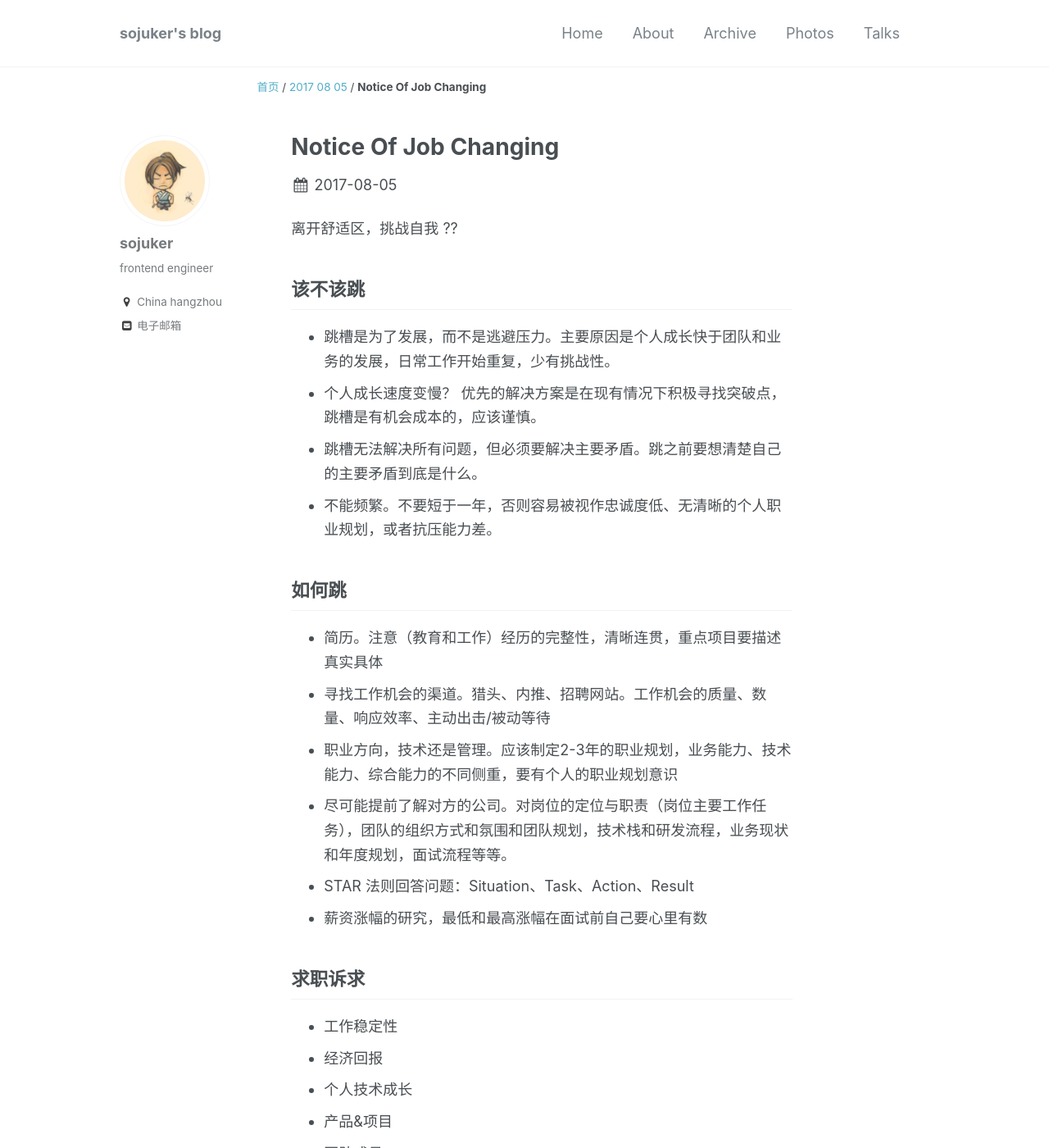
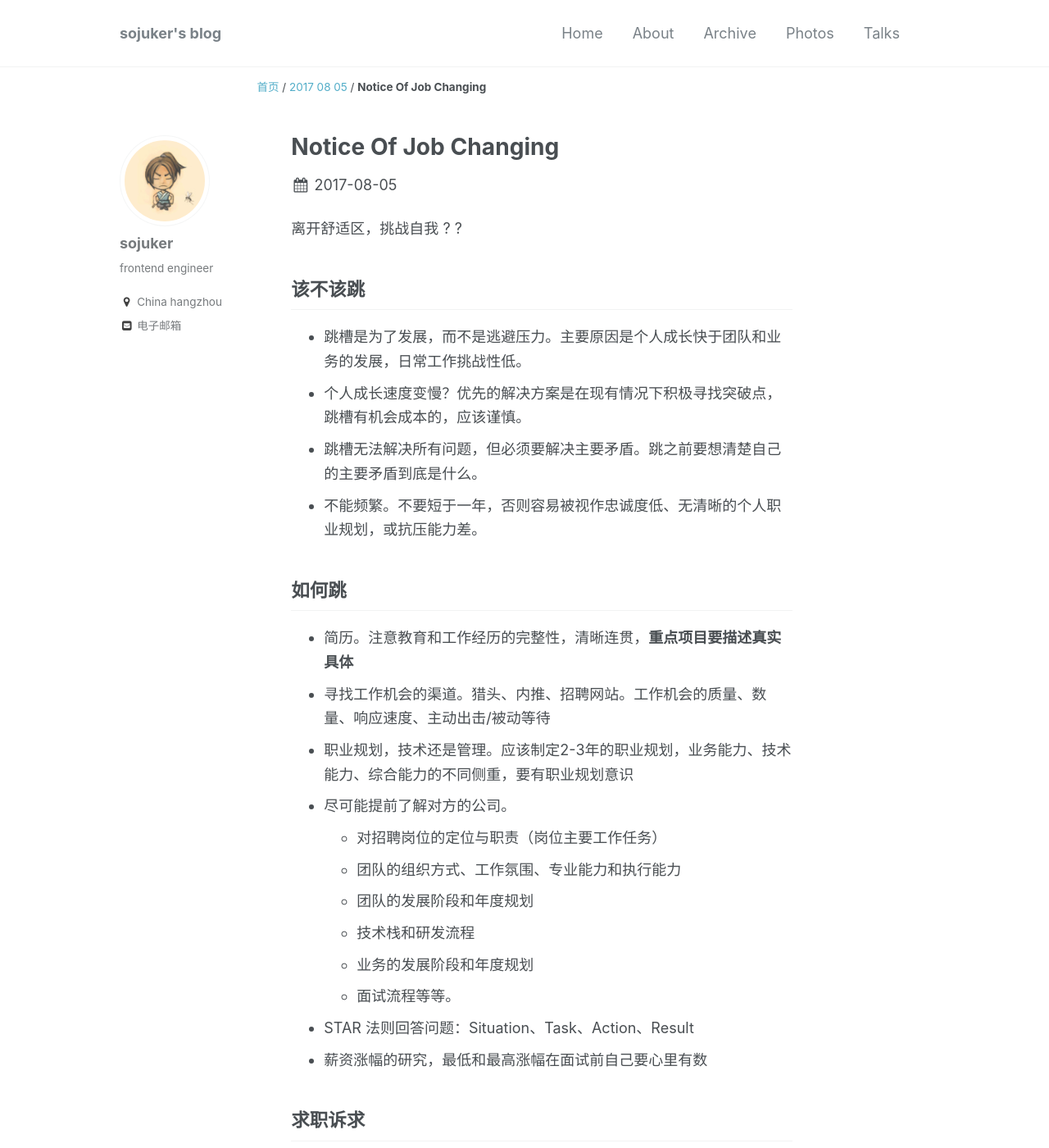
Before and after one commit to sojuker/sojuker.github.io, a Jekyll site: the page built from _posts/2017-08-05-notice-of-job-changing.md, in a window 1280 px wide and 1400 px high. Shown: the whole window at 82% size. Built offline with Jekyll 4.4.1, drawn with Linux system fonts in a browser that asks for light colours.

Commit message:
add a article

```diff
--- a/_posts/2017-08-05-notice-of-job-changing.md
+++ b/_posts/2017-08-05-notice-of-job-changing.md
@@ -1,24 +1,30 @@
-离开舒适区，挑战自我 ??
+离开舒适区，挑战自我 ? ?
 
 ## 该不该跳
 
-- 跳槽是为了发展，而不是逃避压力。主要原因是个人成长快于团队和业务的发展，日常工作开始重复，少有挑战性。
-- 个人成长速度变慢？ 优先的解决方案是在现有情况下积极寻找突破点，跳槽是有机会成本的，应该谨慎。
+- 跳槽是为了发展，而不是逃避压力。主要原因是个人成长快于团队和业务的发展，日常工作挑战性低。
+- 个人成长速度变慢？优先的解决方案是在现有情况下积极寻找突破点，跳槽有机会成本的，应该谨慎。
 - 跳槽无法解决所有问题，但必须要解决主要矛盾。跳之前要想清楚自己的主要矛盾到底是什么。
-- 不能频繁。不要短于一年，否则容易被视作忠诚度低、无清晰的个人职业规划，或者抗压能力差。
+- 不能频繁。不要短于一年，否则容易被视作忠诚度低、无清晰的个人职业规划，或抗压能力差。
 
 ## 如何跳
 
-- 简历。注意（教育和工作）经历的完整性，清晰连贯，重点项目要描述真实具体
-- 寻找工作机会的渠道。猎头、内推、招聘网站。工作机会的质量、数量、响应效率、主动出击/被动等待
-- 职业方向，技术还是管理。应该制定2-3年的职业规划，业务能力、技术能力、综合能力的不同侧重，要有个人的职业规划意识
-- 尽可能提前了解对方的公司。对岗位的定位与职责（岗位主要工作任务），团队的组织方式和氛围和团队规划，技术栈和研发流程，业务现状和年度规划，面试流程等等。
+- 简历。注意教育和工作经历的完整性，清晰连贯，**重点项目要描述真实具体**
+- 寻找工作机会的渠道。猎头、内推、招聘网站。工作机会的质量、数量、响应速度、主动出击/被动等待
+- 职业规划，技术还是管理。应该制定2-3年的职业规划，业务能力、技术能力、综合能力的不同侧重，要有职业规划意识
+- 尽可能提前了解对方的公司。
+    - 对招聘岗位的定位与职责（岗位主要工作任务）
+    - 团队的组织方式、工作氛围、专业能力和执行能力
+    - 团队的发展阶段和年度规划
+    - 技术栈和研发流程
+    - 业务的发展阶段和年度规划
+    - 面试流程等等。
 - STAR 法则回答问题：Situation、Task、Action、Result
 - 薪资涨幅的研究，最低和最高涨幅在面试前自己要心里有数
 
 ## 求职诉求
 
-- 工作稳定性
+- 工作的稳定性
 - 经济回报
 - 个人技术成长
 - 产品&项目
```
Also changed, not shown: _posts/2016-09-09-https.md (added, +76 -0 lines).
